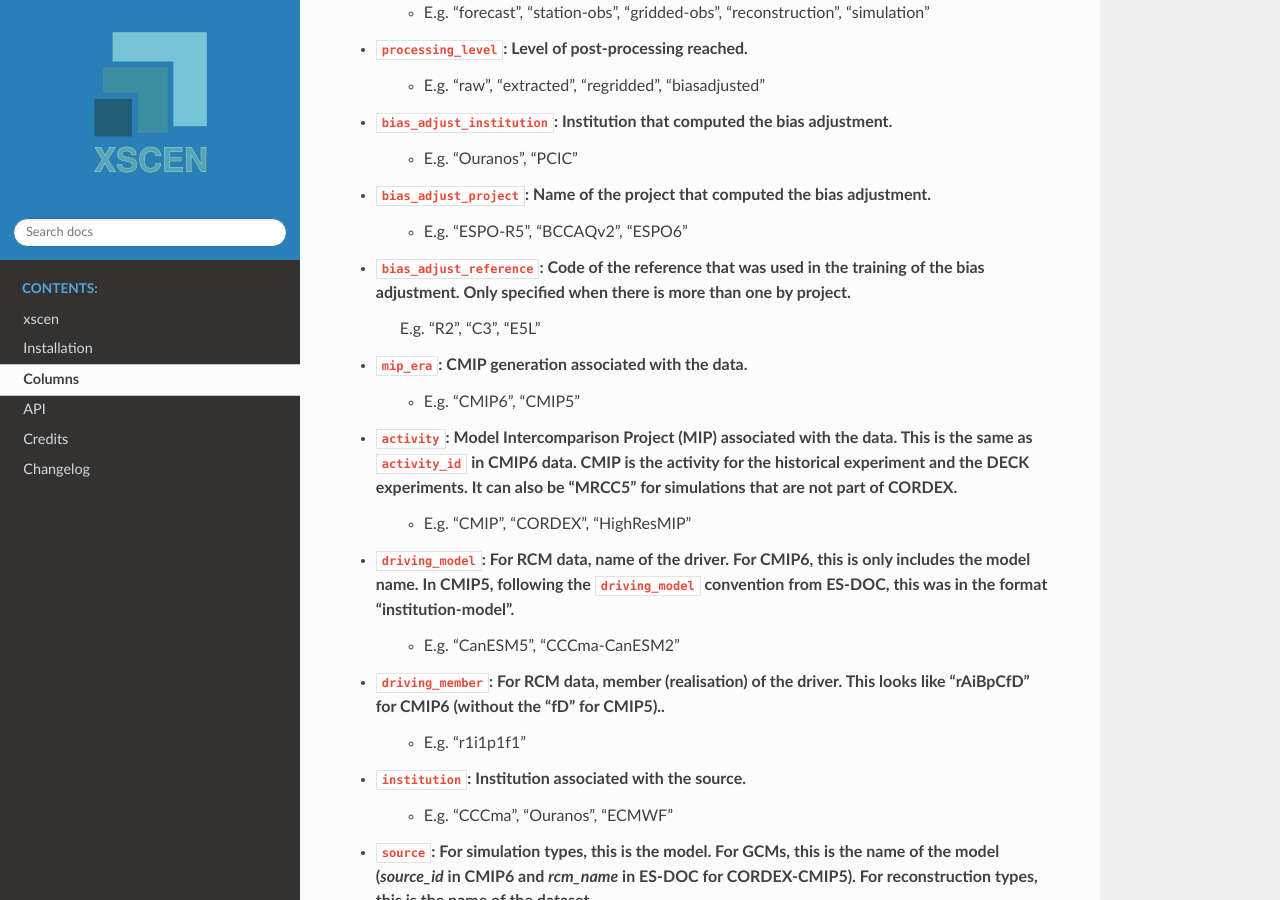
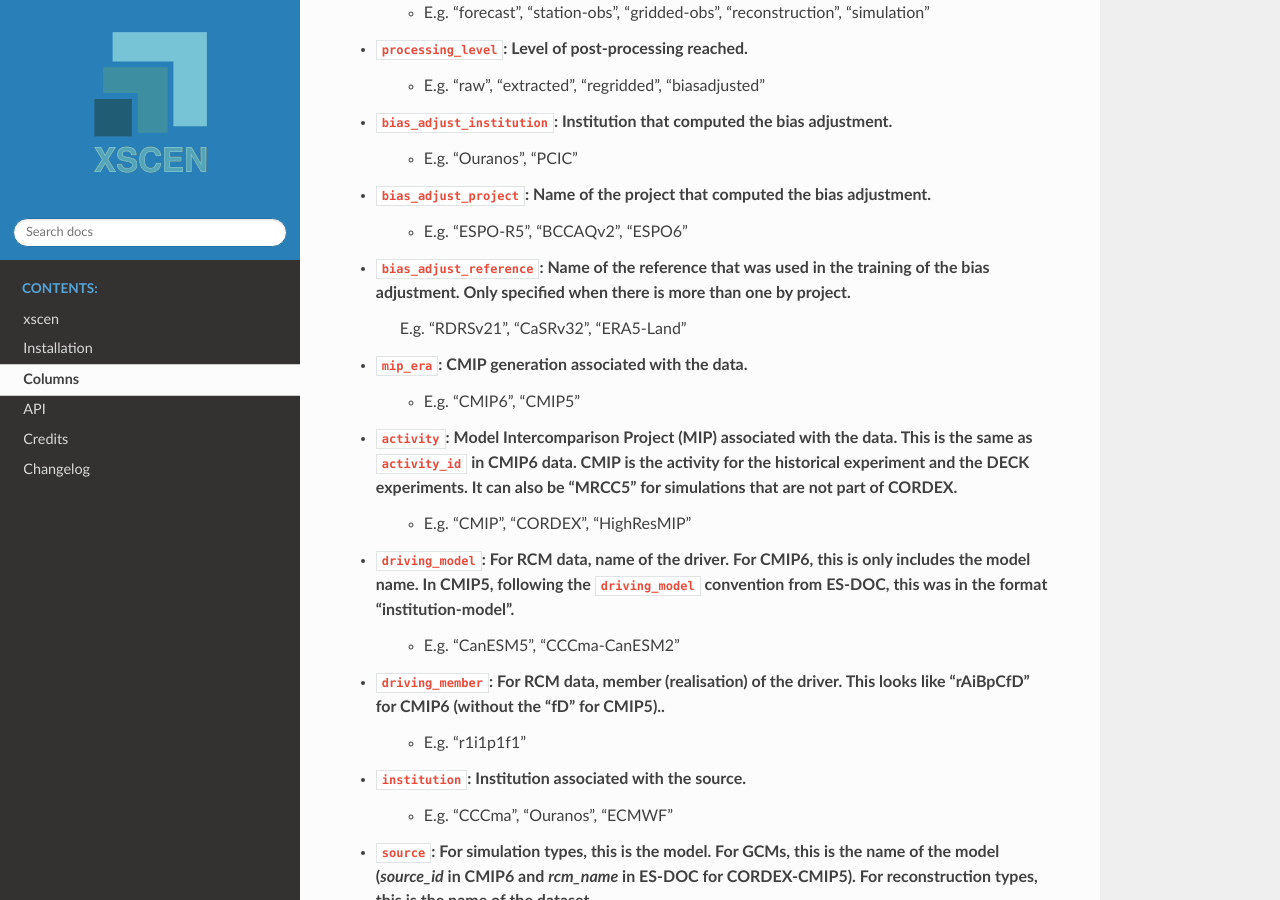
Before and after one commit to Ouranosinc/xscen, a Sphinx documentation site: the page built from docs/columns.rst, in a window 1280 px wide and 900 px high, scrolled down 516 px. Built offline with Sphinx 7.4.7 and the Read the Docs theme 3.1.0, drawn with Linux system fonts in a browser that asks for light colours; pages that are not in the unit, such as notebooks, are missing from menus.

Commit message:
names not code

```diff
--- a/docs/columns.rst
+++ b/docs/columns.rst
@@ -22,8 +22,8 @@ the four columns will be combined in a single Dataset when any of the first thre
 - ``bias_adjust_project``: Name of the project that computed the bias adjustment.
     - E.g. "ESPO-R5", "BCCAQv2", "ESPO6"
 
-- ``bias_adjust_reference``: Code of the reference that was used in the training of the bias adjustment. Only specified when there is more than one by project.
-    E.g. "R2", "C3", "E5L"
+- ``bias_adjust_reference``: Name of the reference that was used in the training of the bias adjustment. Only specified when there is more than one by project.
+    E.g. "RDRSv21", "CaSRv32", "ERA5-Land"
 
 - ``mip_era``: CMIP generation associated with the data.
     - E.g. "CMIP6", "CMIP5"
```
Also changed, not shown: 1 other file.
